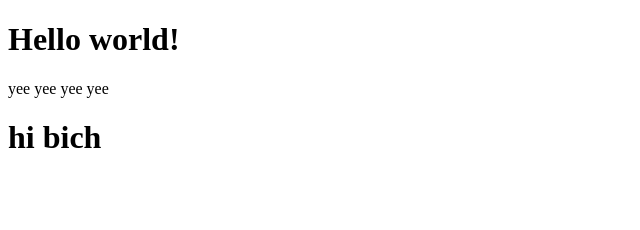
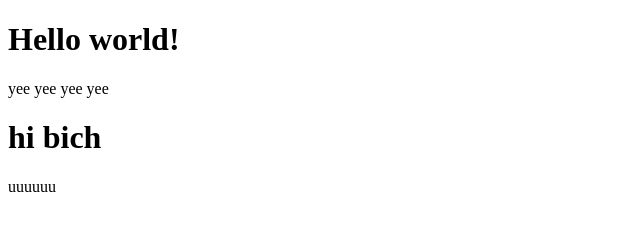
Before and after one commit to sillyfaygo123/sillyfaygo123.github.io, a plain HTML site: page index.html in a window 1280 px wide. Shown: the full height of the page, 0-640 px from the left. Drawn offline with Linux system fonts and the light colour scheme.

Commit message:
Update index.html

```diff
--- a/index.html
+++ b/index.html
@@ -9,5 +9,6 @@
     <h1>Hello world!</h1>
     <P> yee yee yee yee</P>
     <h1>hi bich</h1>
+    <p>uuuuuu</p>
 </body>
 </html>
```
